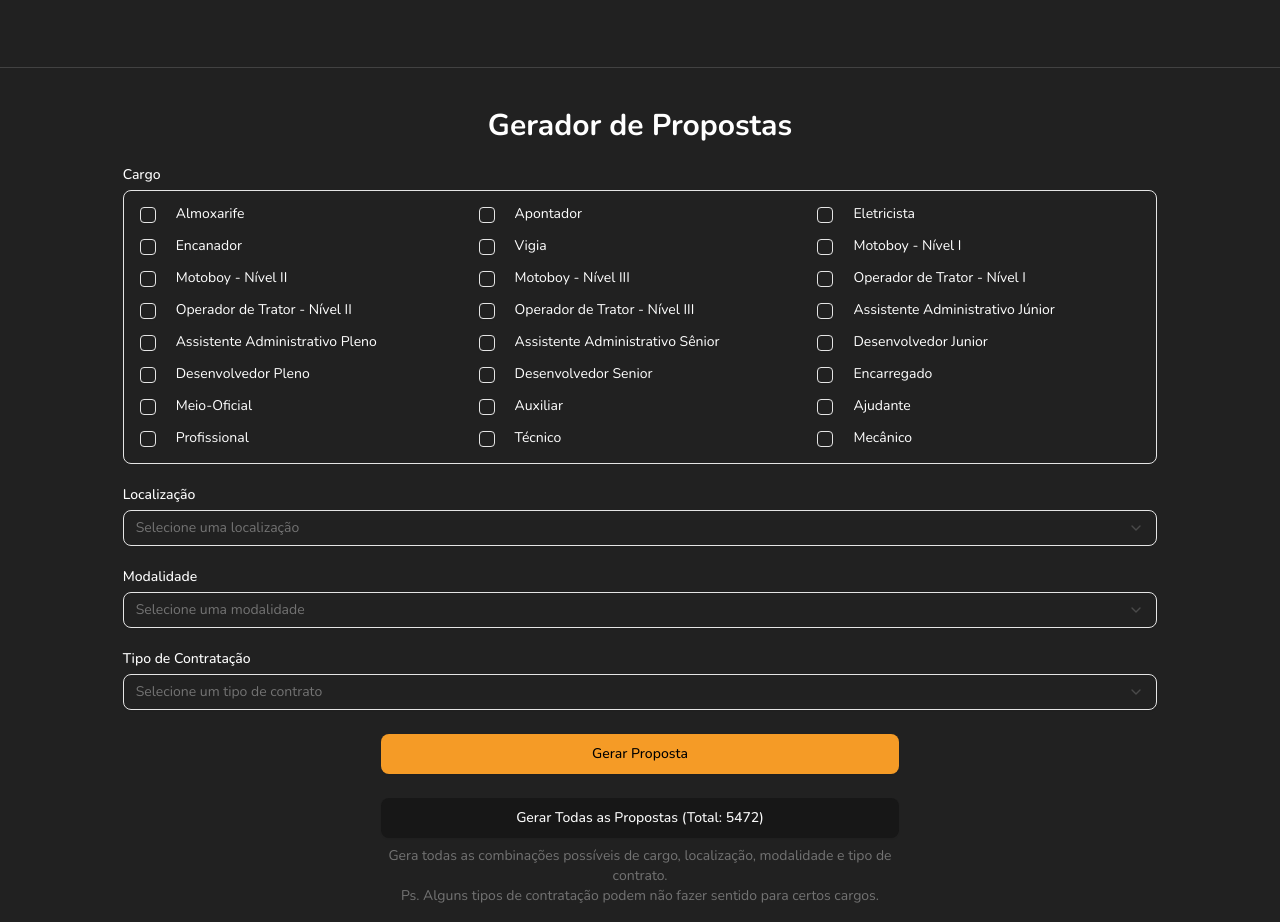
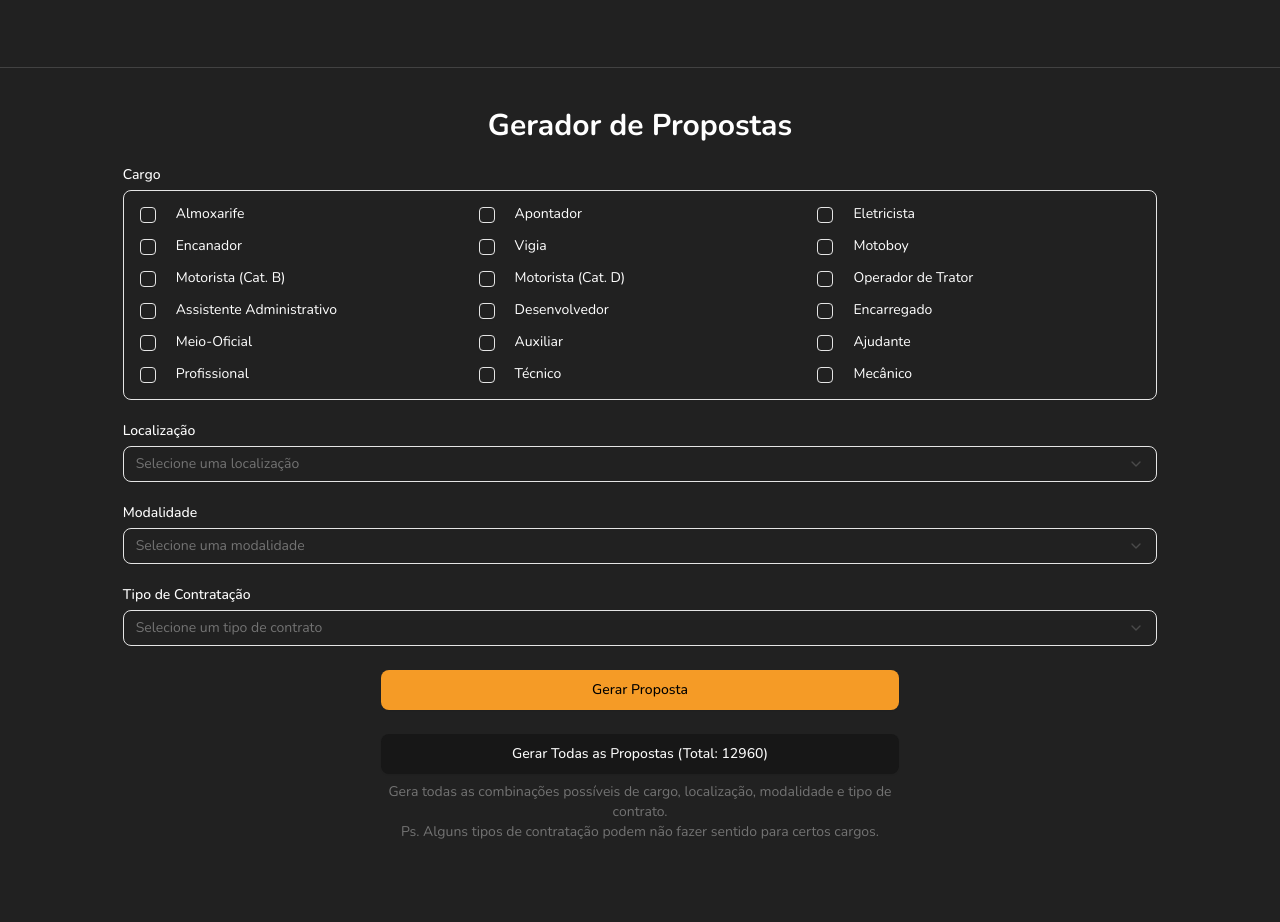
Before and after one commit to annielymariah/habit-proposal-generator, a React (Vite) app: page / in a window 1280 px wide. After the commit the page ends 858 px from the top, so only its background shows below. Built offline with nearby package versions, Linux system fonts and the light colour scheme.

Commit message:
feat(Jobs): add motoboy, motorista & operador de trator

```diff
--- a/src/enums/JobComplementEnum.ts
+++ b/src/enums/JobComplementEnum.ts
@@ -1,4 +1,5 @@
 export enum JobComplementEnum {
+
   ARMADOR = "Armador",
   CARPINTEIRO = "Carpinteiro",
   PEDREIRO = "Pedreiro",
@@ -12,7 +13,15 @@ export enum JobComplementEnum {
   ALMOXARIFADO = "Almoxarifado",
   ENCANAMENTO = "Encanador",
   MANUTENCAO = "Manutenção",
+  MECANICO = "Mecânico",
   MANUTENCAO_PREDIAL = "Manutenção Predial",
-  MECANICO = "Mecânico",
   INSTALADOR_REFRIGERACAO = "Instalador de Equipamentos de Refrigeração e Ventilação",
+
+  NIVEL_1 = "Nível 1",
+  NIVEL_2 = "Nível 2",
+  NIVEL_3 = "Nível 3",
+
+  JUNIOR = "Júnior",
+  PLENO = "Pleno",
+  SENIOR = "Sênior",
 }
--- a/src/enums/JobEnum.ts
+++ b/src/enums/JobEnum.ts
@@ -4,18 +4,12 @@ export enum JobEnum {
   ELETRICISTA = "Eletricista",
   ENCANADOR = "Encanador",
   VIGIA = "Vigia",
-  MOTOBOY_I = "Motoboy - Nível I",
-  MOTOBOY_II = "Motoboy - Nível II",
-  MOTOBOY_III = "Motoboy - Nível III",
-  OPERADOR_TRATOR_I = "Operador de Trator - Nível I",
-  OPERADOR_TRATOR_II = "Operador de Trator - Nível II",
-  OPERADOR_TRATOR_III = "Operador de Trator - Nível III",
-  ASSISTENTE_ADMIN_JUNIOR = "Assistente Administrativo Júnior",
-  ASSISTENTE_ADMIN_PLENO = "Assistente Administrativo Pleno",
-  ASSISTENTE_ADMIN_SENIOR = "Assistente Administrativo Sênior",
-  DESENVOLVEDOR_JUNIOR = "Desenvolvedor Junior",
-  DESENVOLVEDOR_PLENO = "Desenvolvedor Pleno",
-  DESENVOLVEDOR_SENIOR = "Desenvolvedor Senior",
+  MOTOBOY = "Motoboy",
+  MOTORISTA_B = "Motorista (Cat. B)",
+  MOTORISTA_D = "Motorista (Cat. D)",
+  OPERADOR_TRATOR = "Operador de Trator",
+  ASSISTENTE_ADMIN = "Assistente Administrativo",
+  DESENVOLVEDOR = "Desenvolvedor",
   ENCARREGADO = "Encarregado",
   MEIO_OFICIAL = "Meio-Oficial",
   AUXILIAR = "Auxiliar",
--- a/src/schemas/formSchemas.tsx
+++ b/src/schemas/formSchemas.tsx
@@ -14,6 +14,12 @@ export const JOBS_WITH_REQUIRED_COMPLEMENT = [
   JobEnum.AUXILIAR,
   JobEnum.AJUDANTE,
   JobEnum.PROFISSIONAL,
+  JobEnum.MOTORISTA_B,
+  JobEnum.MOTORISTA_D,
+  JobEnum.MOTOBOY,
+  JobEnum.OPERADOR_TRATOR,
+  JobEnum.ASSISTENTE_ADMIN,
+  JobEnum.DESENVOLVEDOR,
 ] as const;
 
 export type JobWithComplement = (typeof JOBS_WITH_REQUIRED_COMPLEMENT)[number];
@@ -23,10 +29,10 @@ export const needsJobComplement = (job: JobEnum): job is JobWithComplement => {
 };
 
 // Mapeamento de complementos válidos
-
 // Obs. Completar Auxiliares
 
 export const validJobComplements: Record<JobEnum, JobComplementEnum[]> = {
+
 
   [JobEnum.TECNICO]: [
     JobComplementEnum.MANUTENCAO_PREDIAL,
@@ -65,6 +71,7 @@ export const validJobComplements: Record<JobEnum, JobComplementEnum[]> = {
     JobComplementEnum.MANUTENCAO_PREDIAL,
     JobComplementEnum.INSTALADOR_REFRIGERACAO,
     JobComplementEnum.ALMOXARIFADO,
+    JobComplementEnum.ENCANAMENTO,
   ],
   [JobEnum.AJUDANTE]: [
     JobComplementEnum.ELETRICISTA,
@@ -82,18 +89,39 @@ export const validJobComplements: Record<JobEnum, JobComplementEnum[]> = {
   [JobEnum.ELETRICISTA]: [],
   [JobEnum.ENCANADOR]: [],
   [JobEnum.VIGIA]: [],
-  [JobEnum.MOTOBOY_I]: [],
-  [JobEnum.MOTOBOY_II]: [],
-  [JobEnum.MOTOBOY_III]: [],
-  [JobEnum.OPERADOR_TRATOR_I]: [],
-  [JobEnum.OPERADOR_TRATOR_II]: [],
-  [JobEnum.OPERADOR_TRATOR_III]: [],
-  [JobEnum.ASSISTENTE_ADMIN_JUNIOR]: [],
-  [JobEnum.ASSISTENTE_ADMIN_PLENO]: [],
-  [JobEnum.ASSISTENTE_ADMIN_SENIOR]: [],
-  [JobEnum.DESENVOLVEDOR_JUNIOR]: [],
-  [JobEnum.DESENVOLVEDOR_PLENO]: [],
-  [JobEnum.DESENVOLVEDOR_SENIOR]: [],
+
+  [JobEnum.MOTORISTA_B]: [
+    JobComplementEnum.NIVEL_1,
+    JobComplementEnum.NIVEL_2,
+    JobComplementEnum.NIVEL_3,
+  ],
+
+    [JobEnum.MOTORISTA_D]: [
+    JobComplementEnum.NIVEL_1,
+    JobComplementEnum.NIVEL_2,
+    JobComplementEnum.NIVEL_3,
+  ],
+
+  [JobEnum.MOTOBOY]: [
+    JobComplementEnum.NIVEL_1,
+    JobComplementEnum.NIVEL_2,
+    JobComplementEnum.NIVEL_3,
+  ],
+  [JobEnum.OPERADOR_TRATOR]: [
+    JobComplementEnum.NIVEL_1,
+    JobComplementEnum.NIVEL_2,
+    JobComplementEnum.NIVEL_3,
+  ],
+  [JobEnum.ASSISTENTE_ADMIN]: [
+    JobComplementEnum.JUNIOR,
+    JobComplementEnum.PLENO,
+    JobComplementEnum.SENIOR,
+  ],
+  [JobEnum.DESENVOLVEDOR]: [
+    JobComplementEnum.JUNIOR,
+    JobComplementEnum.PLENO,
+    JobComplementEnum.SENIOR,
+  ],
 };
 
 const requiredEnum = <T extends Record<string, string>>(
--- a/src/scripts/proposalGenerator.ts
+++ b/src/scripts/proposalGenerator.ts
@@ -2,44 +2,57 @@ import { type ProcessedFormValues } from "@/schemas/formSchemas";
 
 export function generateProposal(values: ProcessedFormValues): string {
   const salaryTable: Record<string, number> = {
-    "Almoxarife": 2389,
-    "Auxiliar de Almoxarifado": 1925,
-    "Apontador": 1925,
-    "Encanador": 2469,
-    "Vigia": 1779,
-    "Motoboy - Nível I": 2389,
-    "Motoboy - Nível II": 2389,
-    "Motoboy - Nível III": 2389,
-    "Operador de Trator - Nível I": 1925,
-    "Operador de Trator - Nível II": 2389,
-    "Operador de Trator - Nível III": 2389,
-    "Assistente Administrativo Junior": 2000,
-    "Assistente Administrativo Pleno": 2500,
-    "Assistente Administrativo Senior": 2500,
-    "Desenvolvedor Júnior": 1518,
-    "Desenvolvedor Pleno": 2000,
-    "Desenvolvedor Sênior": 2500,
-    "Eletricista": 2469,
-    "Encarregado": 3195,
+    Almoxarife: 2389,
+    Apontador: 1925,
+    Encanador: 2469,
+    Vigia: 1779,
+    Eletricista: 2469,
+    Encarregado: 3195,
     "Meio-Oficial": 1925,
-    "Auxiliar": 1925,
-    "Ajudante": 1779,
-    "Profissional": 2389,
-    "Técnico": 2389,
-    "Mecânico": 3000,
+    Auxiliar: 1925,
+    Ajudante: 1779,
+    Profissional: 2389,
+    Técnico: 2389,
+    Mecânico: 3000,
+    Motoboy: 1925,
+    "Motorista (Cat. B)": 2389,
+    "Motorista (Cat. D)": 2478.60,
+    "Operador de Trator": 1925,
   };
 
   const vrTable: Record<string, string | number> = {
-    "Sorriso, Mato Grosso": "➡ Fornecemos almoço no local de segunda a sexta-feira e café da manhã de segunda a sábado.",
-    "Cuiabá, Mato Grosso": "➡ Vale Refeição, considerando o valor de 16,00R$ por dia útil trabalhado.",
-    "Rondonópolis, Mato Grosso": "➡ Vale Refeição, considerando o valor de 20,00R$ por dia útil trabalhado.",
-    "Sinop, Mato Grosso": "➡ Vale Refeição, considerando o valor de 20,00R$ por dia útil trabalhado.",
-    "Alta Floresta, Mato Grosso": "➡ Vale Refeição, considerando o valor de 20,00R$ por dia útil trabalhado.",
-    "Patos, Paraíba": "➡ Vale Refeição, considerando o valor de 20,00R$ por dia útil trabalhado.",
+    "Sorriso, Mato Grosso":
+      "➡ Fornecemos almoço no local de segunda a sexta-feira e café da manhã de segunda a sábado.",
+    "Cuiabá, Mato Grosso":
+      "➡ Vale Refeição, considerando o valor de 16,00R$ por dia útil trabalhado.",
+    "Rondonópolis, Mato Grosso":
+      "➡ Vale Refeição, considerando o valor de 20,00R$ por dia útil trabalhado.",
+    "Sinop, Mato Grosso":
+      "➡ Vale Refeição, considerando o valor de 20,00R$ por dia útil trabalhado.",
+    "Alta Floresta, Mato Grosso":
+      "➡ Vale Refeição, considerando o valor de 20,00R$ por dia útil trabalhado.",
+    "Patos, Paraíba":
+      "➡ Vale Refeição, considerando o valor de 20,00R$ por dia útil trabalhado.",
   };
 
+  const jobLower = values.finalJob.toLowerCase();
+  const complementLower = values.jobComplement?.toLowerCase() || "";
+
+  if (jobLower.includes("motoboy") || jobLower.includes("operador de trator")) {
+    if (complementLower.includes("nível 2") || complementLower.includes("nível 3")) {
+      salaryTable["Motoboy"] = 2389;
+      salaryTable["Operador de Trator"] = 2389;
+    } else {
+      salaryTable["Motoboy"] = 1925;
+      salaryTable["Operador de Trator"] = 2389;
+    }
+  }
+
   const getSchedules = (location: string) => {
-    if (location === "Sorriso, Mato Grosso" || location === "Cuiabá, Mato Grosso") {
+    if (
+      location === "Sorriso, Mato Grosso" ||
+      location === "Cuiabá, Mato Grosso"
+    ) {
       return {
         weekday: { start: "07:30", end: "16:30", break: "1h" },
         saturday: { start: "07:30", end: "11:30" },
@@ -51,28 +64,73 @@ export function generateProposal(values: ProcessedFormValues): string {
     };
   };
 
-  const getAttendance = (job: string) => (job.toLowerCase().includes("ajudante") ? 395 : 250);
+  const getAttendance = (job: string) =>
+    job.toLowerCase().includes("ajudante") ? 395 : 250;
 
   const getAddictionals = (job: string, jobComplement?: string) => {
     const addictionals: string[] = [];
     const jobLower = job.toLowerCase();
     const complementLower = jobComplement?.toLowerCase() || "";
 
-    if (jobLower.includes("eletricista") || complementLower.includes("eletricista")) {
+    if (
+      jobLower.includes("eletricista") ||
+      complementLower.includes("eletricista") ||
+      complementLower.includes(
+        "instalador de equipamentos de refrigeração e ventilação"
+      ) ||
+      jobLower.includes("motoboy")
+    ) {
       addictionals.push("➡ 30% de periculosidade sobre o salário base.");
     }
-    if (jobLower.includes("encanador") || complementLower.includes("encanador")) {
-      addictionals.push("➡ 20% de insalubridade sobre o salário mínimo vigente.");
-    }
-    if (complementLower.includes("serralheiro")) {
-      addictionals.push("➡ 20% de insalubridade sobre o salário mínimo vigente.");
-    }
-    if (jobLower.includes("técnico") || (jobLower.includes("eletricista") || jobLower.includes("encarregado") ||
-    jobLower.includes("meio-oficial") || jobLower.includes("ajudante") || jobLower.includes("profissional"))
-    && (!complementLower.includes("mecânico") || !complementLower.includes("almoxarifado"))) {
-      addictionals.push("➡ Prêmio por atividades excepcionais.");
+    if (
+      jobLower.includes("encanador") ||
+      complementLower.includes("encanador")
+    ) {
+      addictionals.push(
+        "➡ 20% de insalubridade sobre o salário mínimo vigente."
+      );
     }
 
+    if (complementLower.includes("serralheiro")) {
+      addictionals.push(
+        "➡ 20% de insalubridade sobre o salário mínimo vigente."
+      );
+    }
+    if (
+      jobLower.includes("técnico") ||
+      jobLower.includes("eletricista") ||
+      jobLower.includes("encarregado") ||
+      jobLower.includes("meio-oficial") ||
+      jobLower.includes("ajudante") ||
+      jobLower.includes("profissional") ||
+      (jobLower.includes("auxiliar") &&
+        complementLower.includes(
+          "instalador de equipamentos de refrigeração e ventilação"
+        ) &&
+        (!complementLower.includes("mecânico") ||
+          !complementLower.includes("almoxarifado")))
+    ) {
+      addictionals.push("➡ Prêmio por atividades excepcionais.");
+      addictionals.push(
+        "➡ Fornecemos café da manhã no local de trabalho de segunda a sábado."
+      );
+    }
+
+    if ((jobLower.includes("motoboy") || jobLower.includes("operador de trator")) && complementLower.includes("nível 1")) {
+      addictionals.push(
+        "➡ 100R$ de Prêmio por entrega de checklist do veículo (mensal)."
+      );
+    }
+    if ((jobLower.includes("motoboy") || jobLower.includes("operador de trator")) && complementLower.includes("nível 2")) {
+      addictionals.push(
+        "➡ 200R$ de Prêmio por entrega de checklist do veículo (mensal)."
+      );
+    }
+    if ((jobLower.includes("motoboy") || jobLower.includes("operador de trator")) && complementLower.includes("nível 3")) {
+      addictionals.push(
+        "➡ 300R$ de Prêmio por entrega de checklist do veículo (mensal)."
+      );
+    }
     return addictionals.join("\n");
   };
 
@@ -94,14 +152,17 @@ export function generateProposal(values: ProcessedFormValues): string {
 ➡ Seguro de vida.
 ➡ Auxílio Transporte, considerando o valor de 09,90R$ por dia útil trabalhado.
 ${vr}
-➡ Fornecemos café da manhã no local de trabalho de segunda a sábado.
 ➡ ${attendance}R$ de Prêmio Assiduidade, por mês completo de trabalho.
 ➡ Convênio BR5 assim que finalizado a admissão.
 ${addictionals ? addictionals : ""}
 
 *Horário de trabalho*
-➡ De segunda a sexta, das ${schedule.weekday.start} ás ${schedule.weekday.end}, com intervalo de ${schedule.weekday.break}.
-➡ Aos sábados, das ${schedule.saturday.start} ás ${schedule.saturday.end}, sem intervalos.
+➡ De segunda a sexta, das ${schedule.weekday.start} ás ${
+    schedule.weekday.end
+  }, com intervalo de ${schedule.weekday.break}.
+➡ Aos sábados, das ${schedule.saturday.start} ás ${
+    schedule.saturday.end
+  }, sem intervalos.
 
 Proposta válida por 15 dias após envio.
 `;
```
